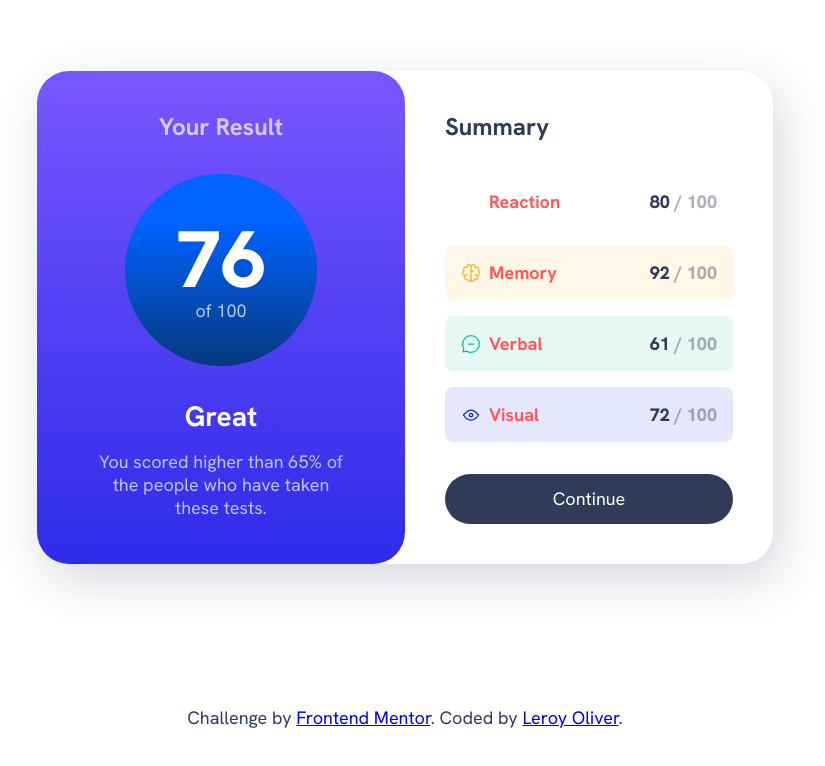
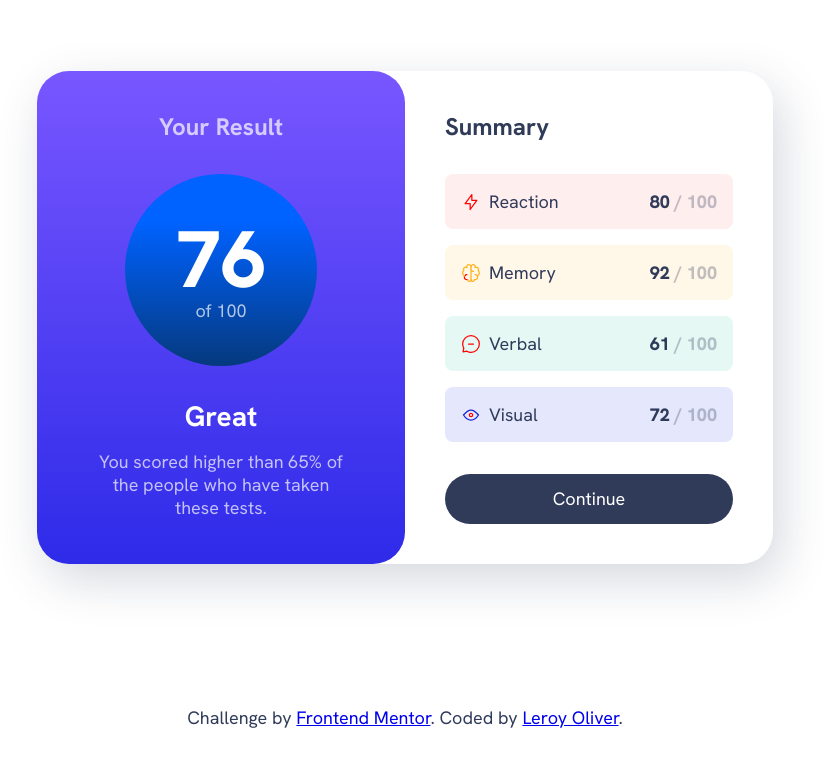
Before and after one commit to Leroy-Andrew/Frontend-Mentor-Challenge-Results-Summary, a plain HTML site: page index.html in a window 1280 px wide. Shown: the whole page, without its empty margins (235-1060 px from the left). Drawn offline with Linux system fonts and the light colour scheme.

Commit message:
finish frontend mentor challenge

```diff
--- a/style.css
+++ b/style.css
@@ -43,7 +43,7 @@ img, svg {
     var(--clr-secondary-400));
 
     --gradient-to-transparent: linear-gradient(var(--clr-primary-500),
-    hsl(var(--clr-secondary-hsl-500))),
+    hsl(var(--clr-secondary-hsl-500)));
 
     --clr-accent-1: 0, 100%, 67%;
     --clr-accent-2: 39, 100%, 56%;
@@ -185,15 +185,15 @@ body {
 }
 
 .summary-item svg {
-    stroke: hsl(var(--item-color));
+    stroke: red;
 }
 
-.summary-item-title {
+/* .summary-item-title {
     color: hsl(0, 100%, 67%);
     font-weight:  var(--fw-bold);
-}
+} */
 .summary-item[data-item-type="accent-1"] {
-    color: hsl(0, 100%, 67%);
+    --item-color: var(--clr-accent-1);
 }
 .summary-item[data-item-type="accent-2"] {
     --item-color: var(--clr-accent-2);
@@ -207,7 +207,7 @@ body {
 
 .summary-score {
     font-weight: var(--fw-black);
-    color: hsl(var(--clr-neutral-hsl-700), 0.4);
+    color: hsl(var(--clr-neutral-hsl-700), .3);
 }
 
 .summary-score span {
```
